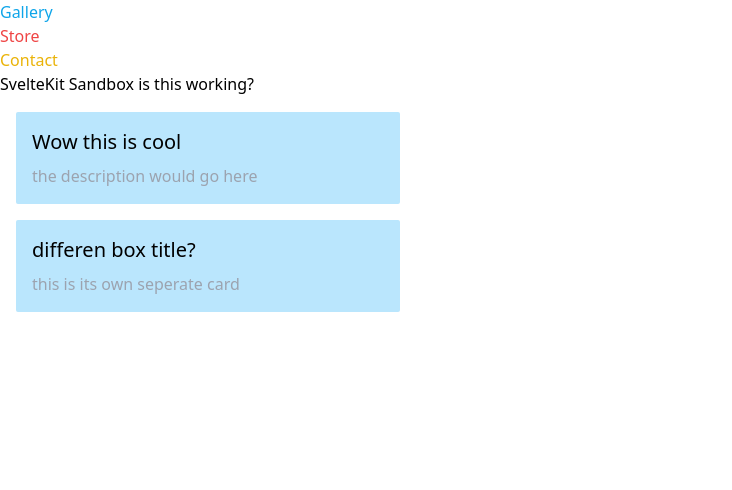
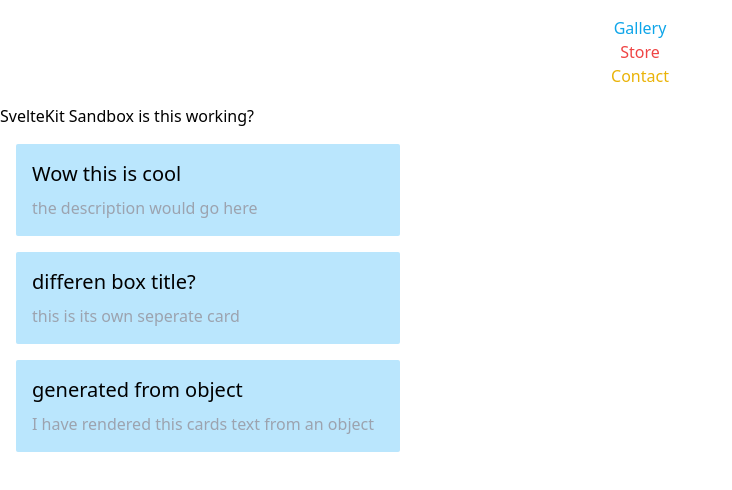
Before and after one commit to CalHolt/svelte-sandbox, a SvelteKit app: page / in a window 1280 px wide. Shown: the top 490 px of the page, without its empty margins (0-732 px from the left). Built offline with nearby package versions, Linux system fonts and the light colour scheme.

Commit message:
finished components

```diff
--- a/src/routes/+page.svelte
+++ b/src/routes/+page.svelte
@@ -7,9 +7,12 @@
   // rendering html content
   let hello = "<span>is this working?</span>";
 
-
+  let messsageForBox = {
+    title: "generated from object",
+    description: "I have rendered this cards text from an object"
+  }
 </script>
-<ul>
+<ul class="m-4 text-center">
   <li class="text-sky-500">
       <a href="/gallery">Gallery</a>
   </li>
@@ -25,4 +28,7 @@
 <!-- attach component to page -->
 <!-- Creating differnt cards -->
 <MessageBox title="Wow this is cool" description="the description would go here"/>
+<!-- writing out each title and description  -->
 <MessageBox title="differen box title?" description="this is its own seperate card"/>
+<!-- using a made variable to fast track text -->
+<MessageBox title = {messsageForBox.title} description = {messsageForBox.description}/>
```
